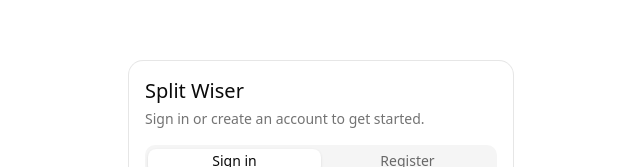
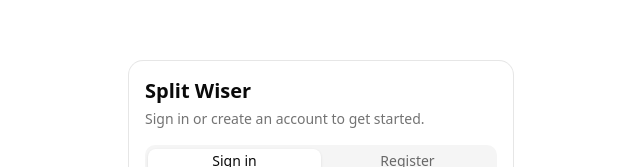
Before and after one commit to cubiccm/split-wiser, a Next.js app: page / in a window 1280 px wide. Shown: the part 170-337 px from the top of the page, without its empty margins (319-959 px from the left). Built offline with nearby package versions, Linux system fonts and the light colour scheme; no server answers.

Commit message:
style: bouncing title

```diff
--- a/src/components/auth/auth-card.tsx
+++ b/src/components/auth/auth-card.tsx
@@ -10,6 +10,7 @@ import {
 import { Tabs, TabsContent, TabsList, TabsTrigger } from "@/components/ui/tabs";
 import { LoginForm } from "@/components/auth/login-form";
 import { RegisterForm } from "@/components/auth/register-form";
+import { BouncingTitle } from "@/components/bouncing-title";
 
 interface AuthCardProps {
   onSuccess: (user: { id: number; name: string; email: string }) => void;
@@ -19,7 +20,9 @@ export function AuthCard({ onSuccess }: AuthCardProps) {
   return (
     <Card className="w-full max-w-sm">
       <CardHeader>
-        <CardTitle className="text-xl">Split Wiser</CardTitle>
+        <CardTitle className="text-xl">
+          <BouncingTitle text="Split Wiser" />
+        </CardTitle>
         <CardDescription>
           Sign in or create an account to get started.
         </CardDescription>
```
